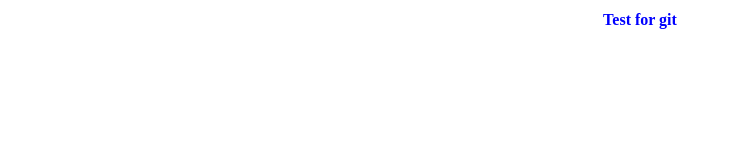
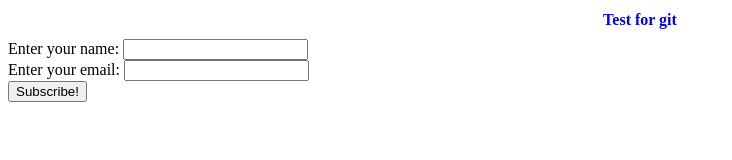
Before and after one commit to Kirow97212/MiniProjetEtTuto, a plain HTML site: page index.html in a window 1280 px wide. Shown: the whole page, without its empty margins (0-732 px from the left). Drawn offline with Linux system fonts and the light colour scheme.

Commit message:
création du formulaire d'inscription

```diff
--- a/index.html
+++ b/index.html
@@ -7,6 +7,19 @@
 
 <body>
 <h1>Test for git </h1>
+<form action="" method="get" class="form-example">
+    <div class="form-example">
+      <label for="name">Enter your name: </label>
+      <input type="text" name="name" id="name" required>
+    </div>
+    <div class="form-example">
+      <label for="email">Enter your email: </label>
+      <input type="email" name="email" id="email" required>
+    </div>
+    <div class="form-example">
+      <input type="submit" value="Subscribe!">
+    </div>
+  </form>
 </body>
 
 </html>
```
